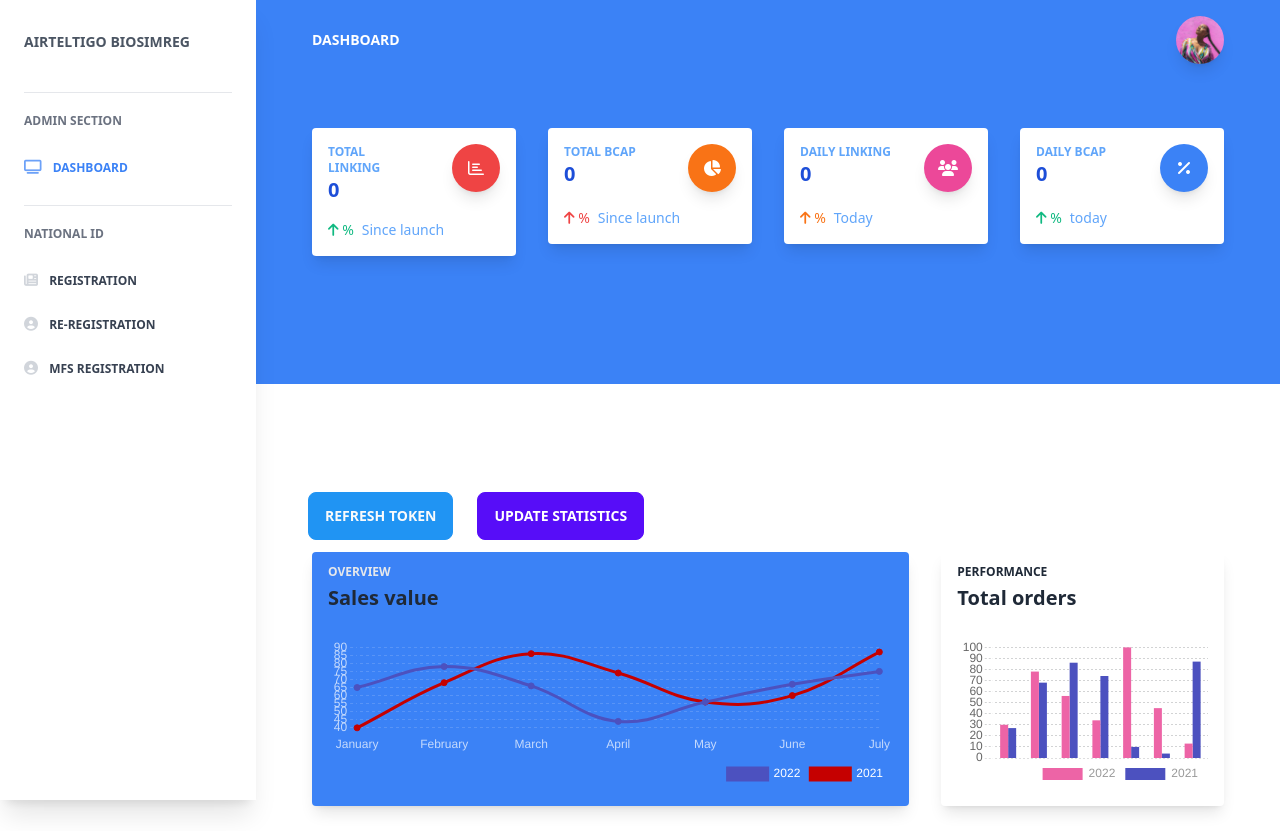
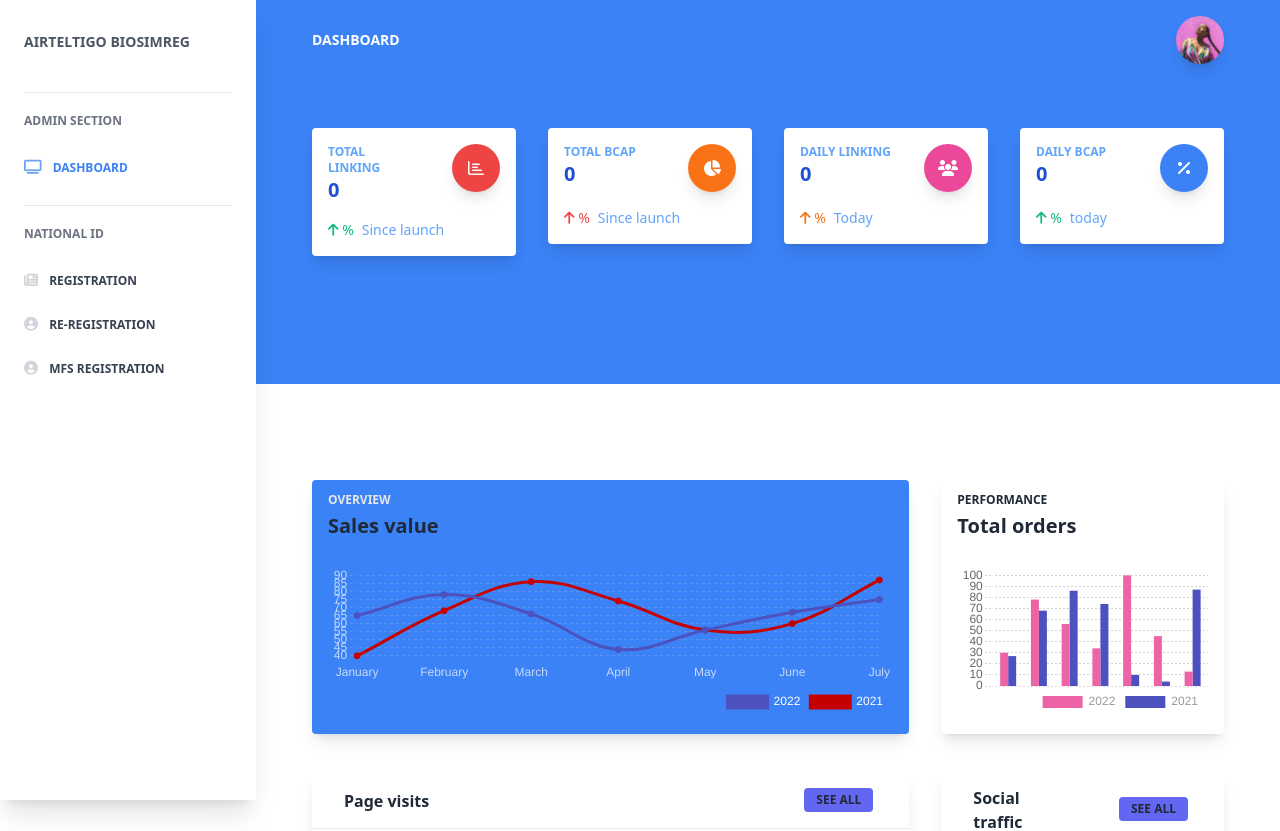
Before and after one commit to enochmk/biosimreg-react-ui, a React (Create React App) app: page /admin/dashboard in a window 1280 px wide. Shown: the top 831 px of the page. Built offline with nearby package versions, Linux system fonts and the light colour scheme; sample sign-in values are in the browser's storage.

Commit message:
refactor: clean up dashboard

```diff
--- a/src/views/admin/Dashboard.jsx
+++ b/src/views/admin/Dashboard.jsx
@@ -1,18 +1,14 @@
 import { useEffect } from 'react';
-import { useDispatch, useSelector } from 'react-redux';
+import { useDispatch } from 'react-redux';
 
 import CardLineChart from '../../components/Cards/CardLineChart';
 import CardBarChart from '../../components/Cards/CardBarChart';
 import CardPageVisits from '../../components/Cards/CardPageVisits';
 import CardSocialTraffic from '../../components/Cards/CardSocialTraffic';
 import { changeTitle } from '../../features/navbar/navbarSlice';
-import useRefreshToken from '../../hooks/useRefreshToken';
-import { getStatistics } from '../../features/stats/statsSlice';
 
 function Dashboard() {
   const dispatch = useDispatch();
-  const accessToken = useSelector((state) => state.auth.accessToken);
-  const refreshToken = useRefreshToken();
 
   useEffect(() => {
     dispatch(changeTitle('Dashboard'));
@@ -21,18 +17,6 @@
 
   return (
     <>
-      <button className="btn btn-info m-3" onClick={() => refreshToken()}>
-        Refresh Token
-      </button>
-
-      <button
-        className="btn btn-primary m-3"
-        onClick={() => {
-          dispatch(getStatistics(accessToken));
-        }}
-      >
-        Update Statistics
-      </button>
       <div className="flex flex-wrap">
         <div className="w-full xl:w-8/12 mb-12 xl:mb-0 px-4">
           <CardLineChart />
```
